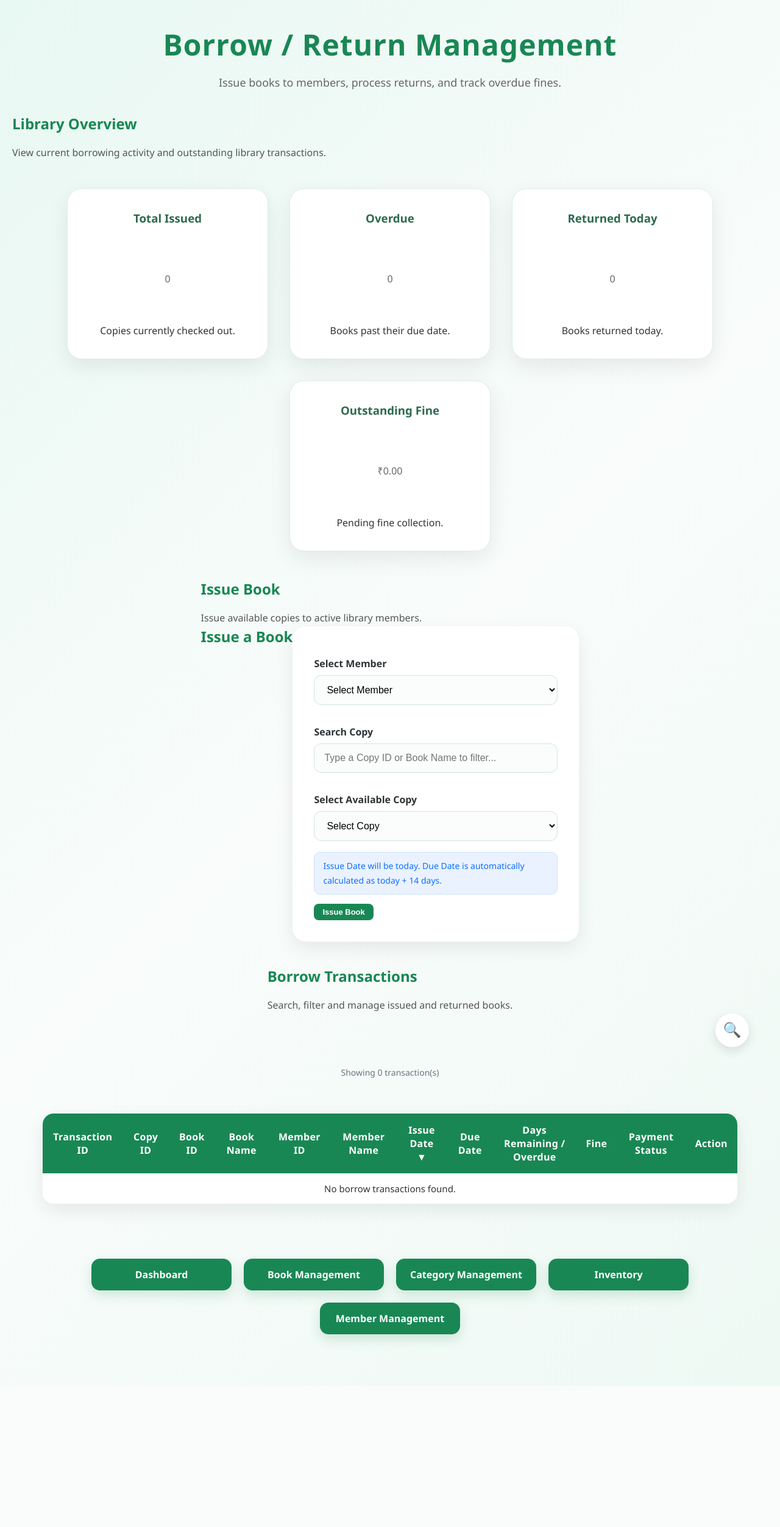
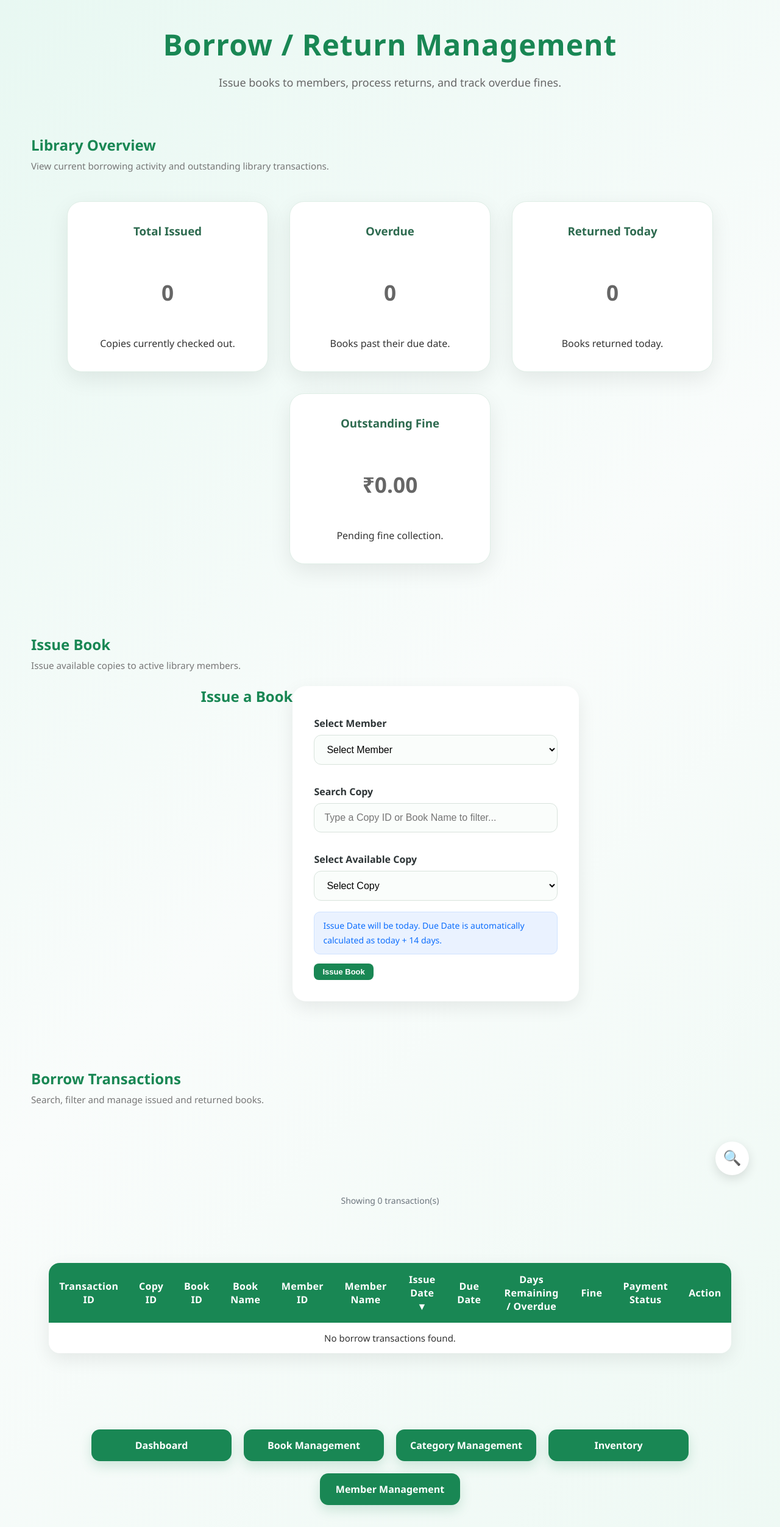
Before and after one commit to ArshiyaaTarannum/Library-Management-System, a Flask app: page /borrow_books in a window 1280 px wide. Shown: the top 2504 px of the page at 61% size. Before the commit the page ends 2209 px from the top, so only its background shows below. Run offline with Flask 3, Linux system fonts and the light colour scheme; data that the repository does not hold is empty.

Commit message:
Update style.css

```diff
--- a/static/style.css
+++ b/static/style.css
@@ -1374,3 +1374,66 @@ input:disabled {
     opacity: .8;
 
 }
+.page-section {
+
+    margin: 35px auto;
+
+    width: min(1400px, 95%);
+
+}
+
+.section-header {
+
+    margin-bottom: 20px;
+
+}
+
+.section-header h2 {
+
+    margin-bottom: 6px;
+
+    font-size: 1.5rem;
+
+}
+
+.section-header p {
+
+    color: #777;
+
+    font-size: 0.95rem;
+
+}
+
+.dashboard-number {
+
+    font-size: 2.2rem;
+
+    font-weight: 700;
+
+    margin: 15px 0;
+
+}
+
+.dashboard-primary {
+
+    color: #0d6efd;
+
+}
+
+.dashboard-success {
+
+    color: #198754;
+
+}
+
+.dashboard-danger {
+
+    color: #dc3545;
+
+}
+
+.table-container {
+
+    overflow-x: auto;
+
+}
```
